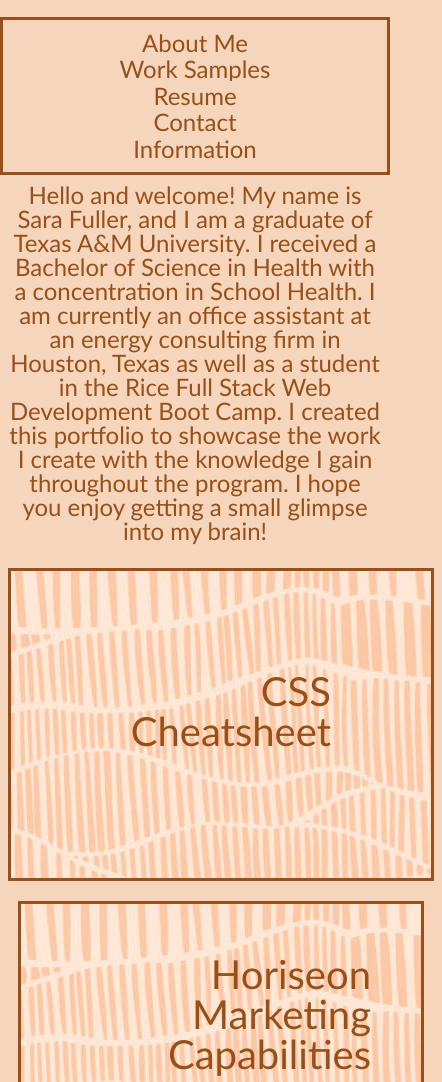
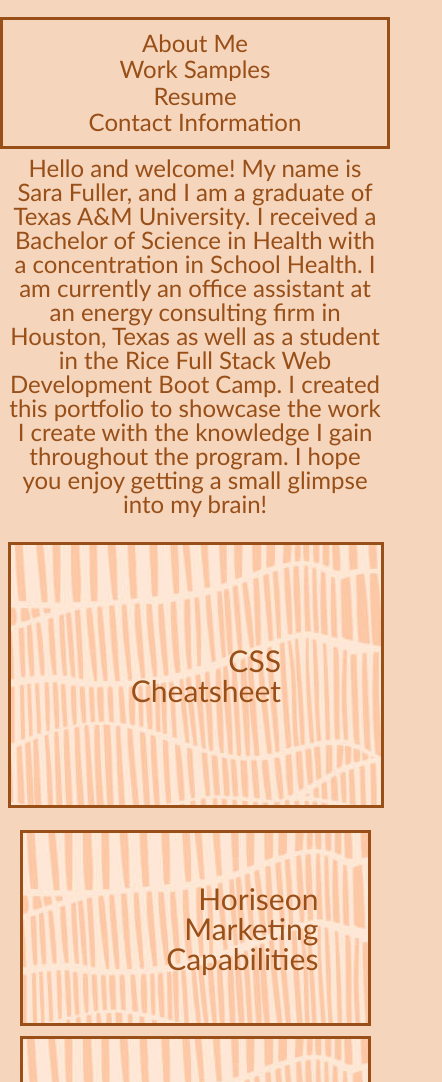
Before and after one commit to sarafuller2018/Sara-Fuller-Portfolio, a plain HTML site: page index.html in a window 390 px wide. Shown: the part 398-1480 px from the top of the page, 442 px wide, since content can reach past the window. Drawn offline with Linux system fonts and the light colour scheme.

Commit message:
finished flexboxes and media queries

```diff
--- a/Assets/CSS/style.css
+++ b/Assets/CSS/style.css
@@ -45,17 +45,20 @@ header nav {
   padding: 10px;
 }
 
+nav ul {
+  display: flex;
+  justify-content: space-around;
+  width: 100%;
+}
+
 .nav-format {
-    display: inline;
-    margin-left: 100px;
-    margin-right: 100px;
     color: var(--dark-orange);
     font-weight: 500;
     font-size: 24px;
 }
 
 h2 {
-    font-size: 40px;
+    font-size: 30px;
     color: var(--dark-orange);
     font-weight: 200;
     margin-left: 0;
@@ -63,7 +66,7 @@ h2 {
     background: none;
 }
 
-section {
+main section {
   display: flex;
   flex-wrap: wrap;
 }
@@ -105,18 +108,24 @@ section div {
   padding: 100px;
   justify-content: flex-end;
   background-image: url(/Assets/Images/image\ 1.jpg);
-  height: 25%;
 }
 
 .card-CSS-Cheatsheet:hover {
   box-shadow: inset 0px 0px 8px rgb(236, 173, 102), 0 0 15px rgb(236, 173, 102);
 }
 
+.smallclasscards{
+  display: flex;
+  flex-wrap: wrap;
+  flex: 0 0 100%;
+  flex-direction: row;
+}
+
 .card {
   display: flex;
   flex: 1 0 20%;
   border: solid var(--dark-orange);
-  margin: 10px;
+  margin: 5px;
   padding: 50px;
   background-image: url(/Assets/Images/image\ 1.jpg);
 }
@@ -151,16 +160,17 @@ footer h3 {
 }
 
 @media screen and (max-width: 992px) {
-  section div {
-    flex: 0 0 100%;
-    padding: 2%;
-  }
-}
-
-@media screen and (max-width: 992px) {
-  .nav-format {
+  nav ul {
     display: block;
     text-align: center;
     line-height: 1.1;
   }
 }
+
+@media screen and (max-width: 992px) {
+  section div {
+    flex: 0 0 100%;
+    flex-wrap: wrap;
+    padding: 2%;
+  }
+}
--- a/index.html
+++ b/index.html
@@ -30,10 +30,13 @@
         <section>
             <h2>About Me</h2>
             <div id="AboutMe">
-                <p class="about-me">Hello and welcome! My name is Sara Fuller, and I am a graduate of Texas A&M University. I received a Bachelor of Science in Health with a concentration in School Health.
-                    I am currently an office assistant at an energy consulting firm in Houston, Texas as well as a student in the Rice Full Stack Web Development Boot Camp.
-                    I created this portfolio to showcase the work I create with the knowledge I gain throughout the program.
-                    I hope you enjoy getting a small glimpse into my brain! </p>
+                <p class="about-me">Hello and welcome! My name is Sara Fuller, and I am a graduate of Texas A&M
+                    University. I received a Bachelor of Science in Health with a concentration in School Health.
+                    I am currently an office assistant at an energy consulting firm in Houston, Texas as well as a
+                    student in the Rice Full Stack Web Development Boot Camp.
+                    I created this portfolio to showcase the work I create with the knowledge I gain throughout the
+                    program.
+                    I hope you enjoy getting a small glimpse into my brain!</p>
             </div>
         </section>
 
@@ -44,6 +47,7 @@
                     <h2>CSS Cheatsheet</h2>
                 </a>
 
+                <div class="smallclasscards">
                     <a href="https://sarafuller2018.github.io/Horiseon-Marketing-Page/" class="card">
                         <h2>Horiseon Marketing Capabilities</h2>
                     </a>
@@ -59,6 +63,7 @@
                     <a href="https://github.com/sarafuller2018/Sara-Fuller-Portfolio" class="card">
                         <h2>Sara Fuller Portfolio</h2>
                     </a>
+                </div>
             </div>
         </section>
 
@@ -79,4 +84,5 @@
     </footer>
 
 </body>
+
 </html>
```
Also changed, not shown: Assets/Images/Portfolio-screenshot.png (added), 1 other file. Lines whose indentation alone changed are shown as unchanged.
